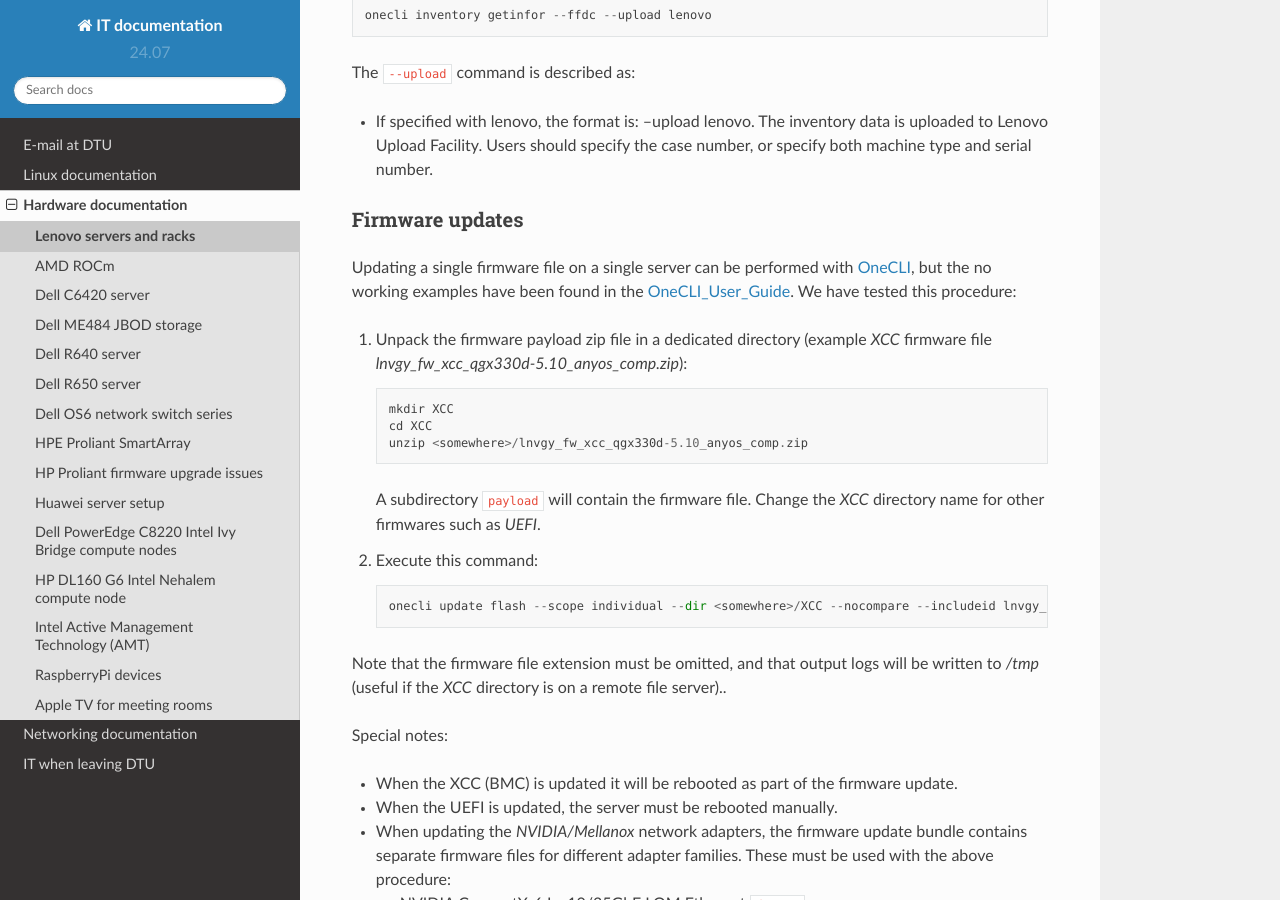
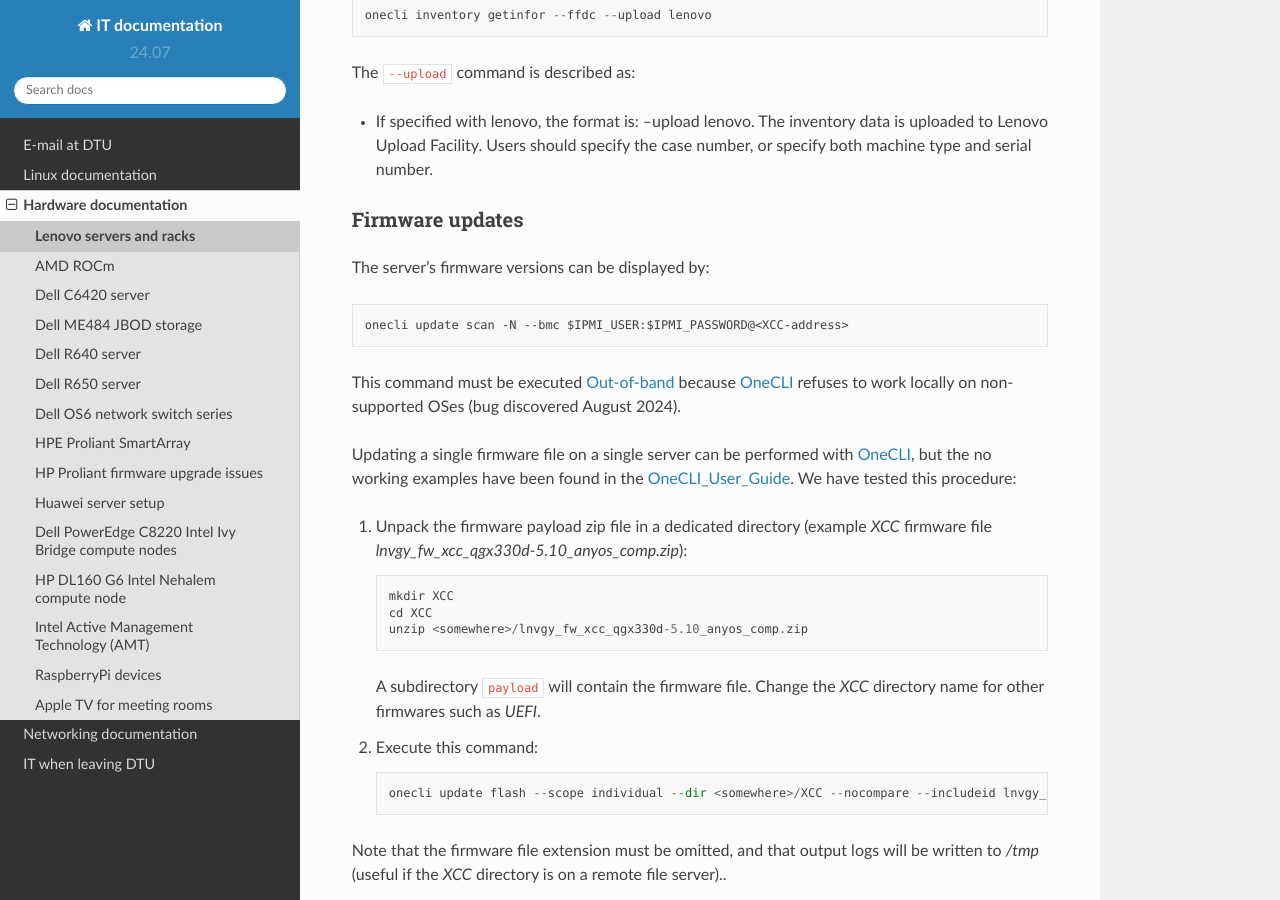
Before and after one commit to OleHolmNielsen/ITwiki, a Sphinx documentation site: the page built from docs/Lenovo_XClarity_BMC.rst, in a window 1280 px wide and 900 px high, scrolled down 3417 px. Built offline with Sphinx 7.4.7 and the Read the Docs theme 2.0.0, drawn with Linux system fonts in a browser that asks for light colours.

Commit message:
onecli update scan

```diff
--- a/docs/Lenovo_XClarity_BMC.rst
+++ b/docs/Lenovo_XClarity_BMC.rst
@@ -147,6 +147,12 @@ The ``--upload`` command is described as:
 Firmware updates
 -----------------
 
+The server's firmware versions can be displayed by::
+
+  onecli update scan -N --bmc $IPMI_USER:$IPMI_PASSWORD@<XCC-address>
+
+This command must be executed Out-of-band_ because OneCLI_ refuses to work locally on non-supported OSes (bug discovered August 2024).
+
 Updating a single firmware file on a single server can be performed with OneCLI_, but the no working examples have been found in the OneCLI_User_Guide_.
 We have tested this procedure:
 
```
